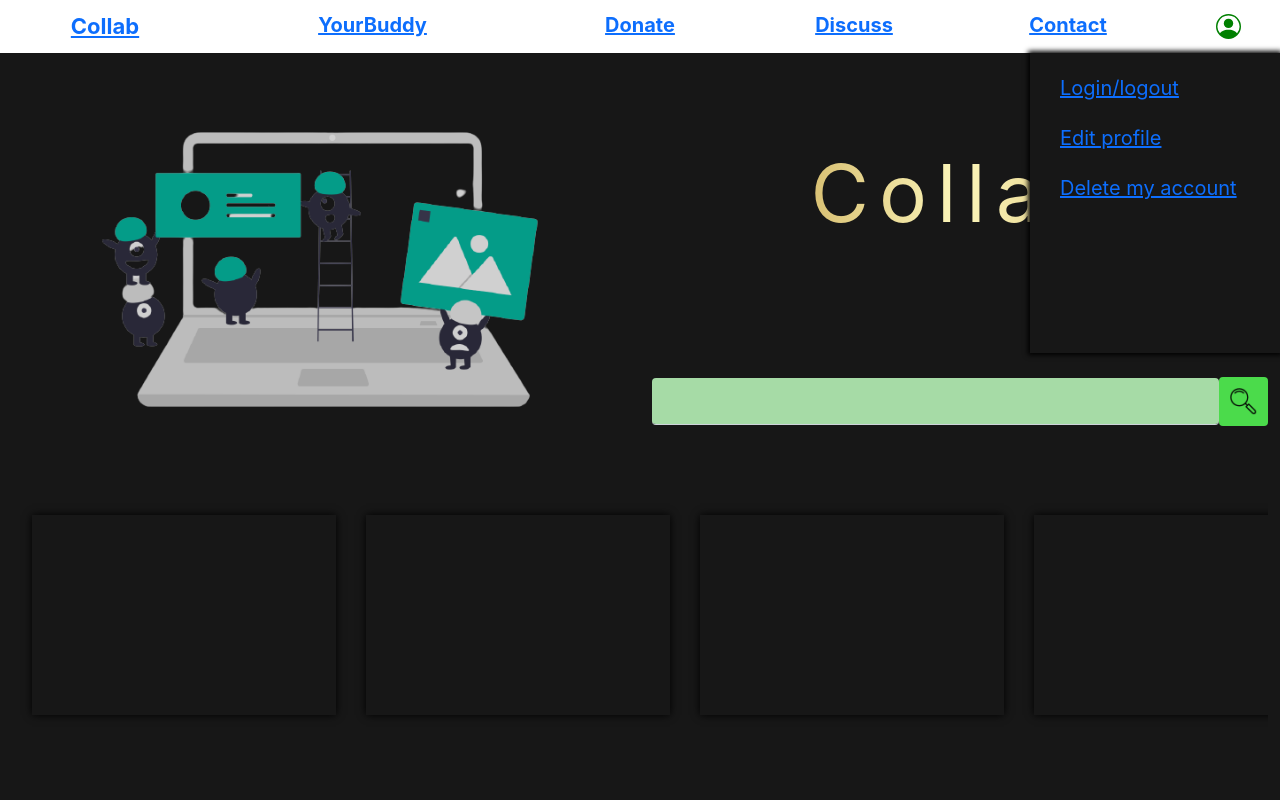
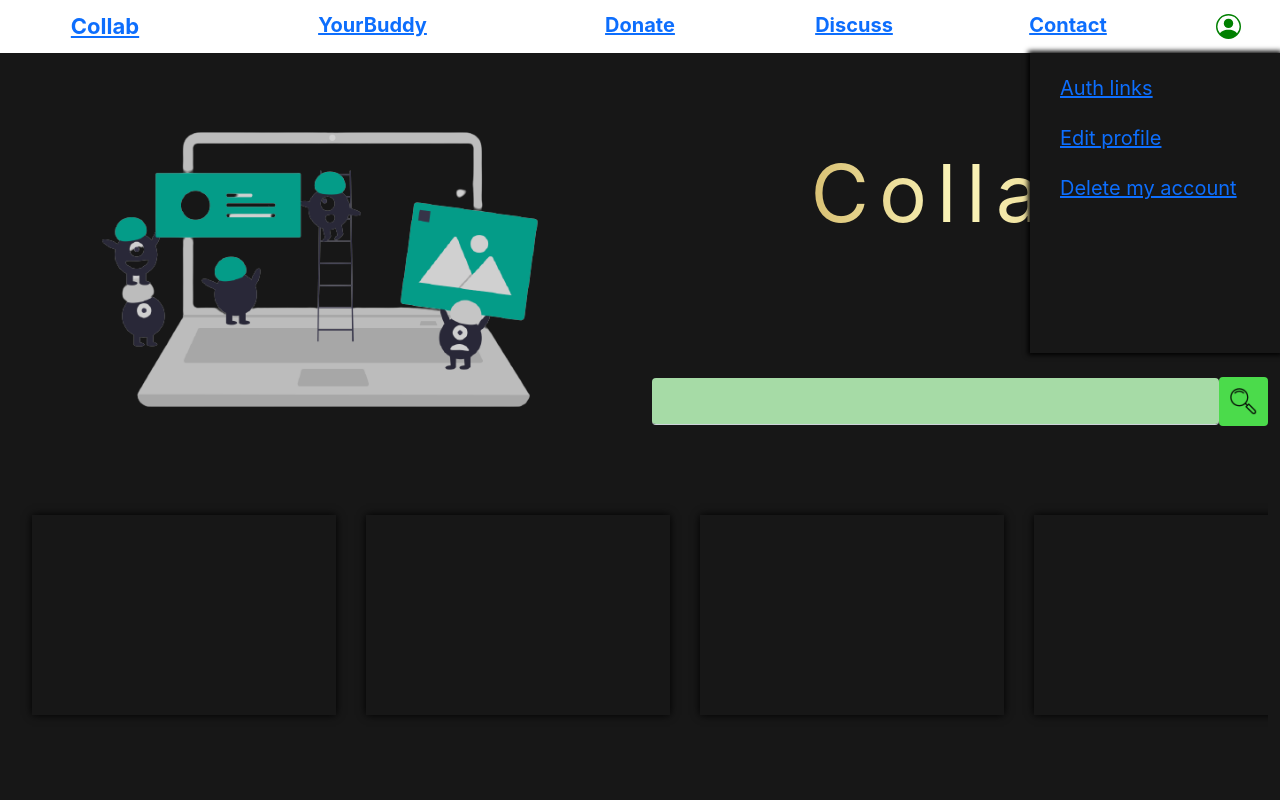
Before and after one commit to sewebteam8/frontend, a React (Create React App) app: page / in a window 1280 px wide. Both pictures are taken after a click on the element 1228 px from the left and 25 px from the top of the page. Shown: the top 800 px of the page. Built offline with nearby package versions, Linux system fonts and the light colour scheme.

Commit message:
auth links added

```diff
--- a/src/components/Navbar/Navbar.js
+++ b/src/components/Navbar/Navbar.js
@@ -47,7 +47,7 @@ const Navbar = () => {
             </div>
             {
                 drop && <div className="profile_">
-                    <div className="profile_links"> <NavLink to = "/authorise" >Login/logout</NavLink></div>
+                    <div className="profile_links"> <NavLink to = "/authorise" >Auth links</NavLink></div>
                     <div className="profile_links"> <NavLink to = "/edit" >Edit profile </NavLink></div>
                     <div className="profile_links"> <NavLink to = "/delete" >Delete my account </NavLink></div>
                 </div>
```
